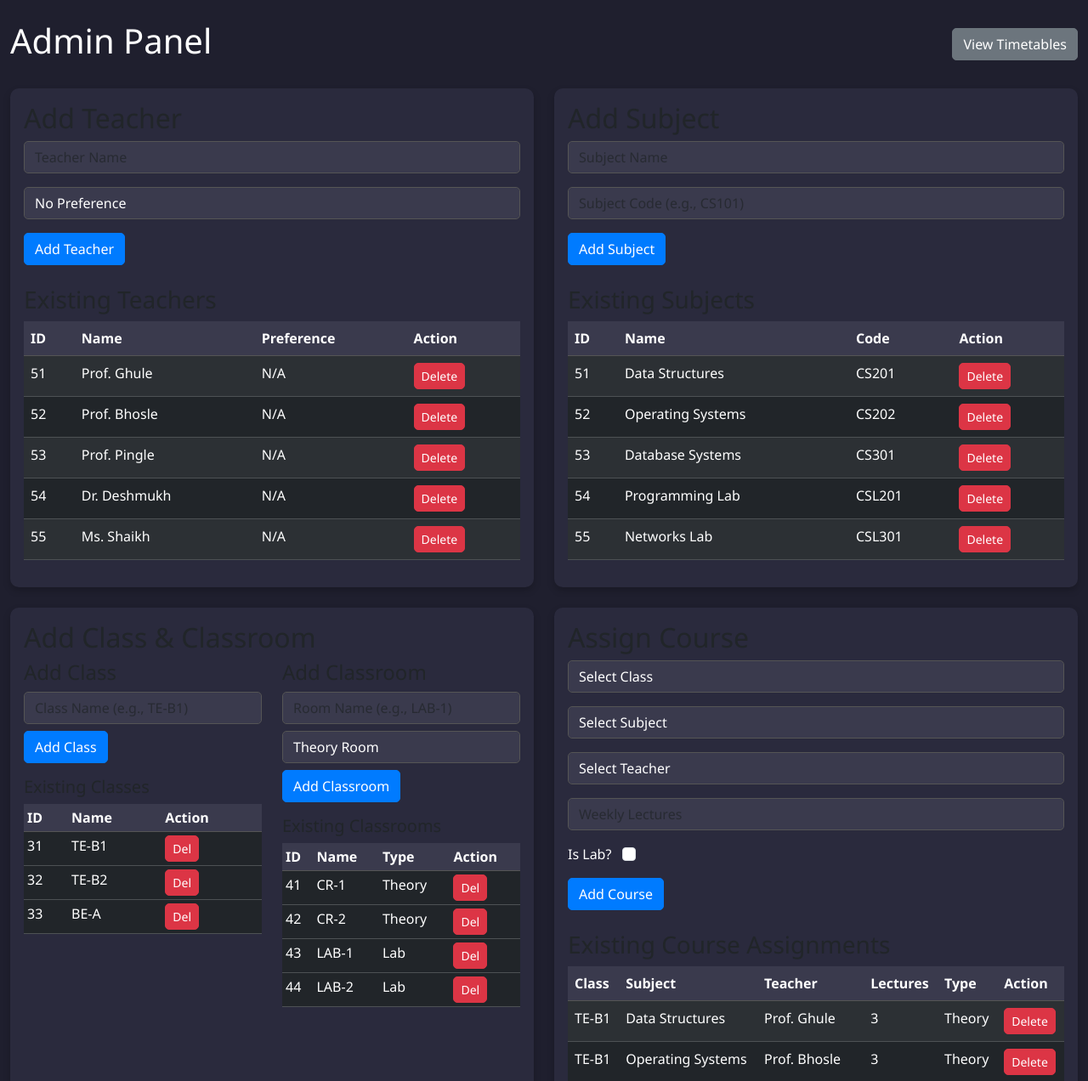
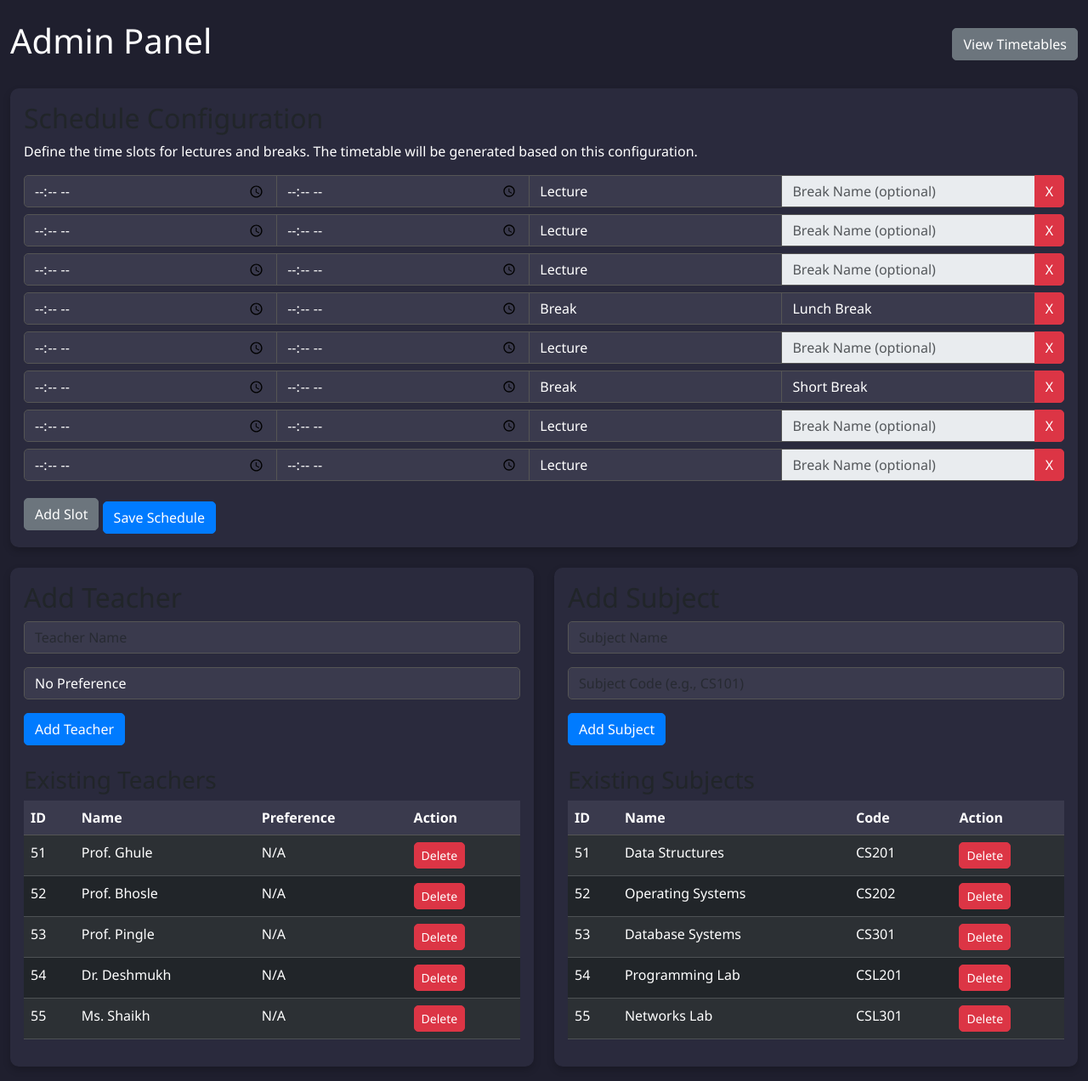
Before and after one commit to SagarDubey10/Smart-Classroom-Time-Table-Scheduler, a Flask app: page /manage in a window 1280 px wide. Shown: the top 1272 px of the page at 85% size. Run offline with Flask 3, Linux system fonts and the light colour scheme; data comes from the database, SQL or seed files in the repository; both versions use the stored data as it was after the commit.

Commit message:
Added Time Slot Selection feature

```diff
--- a/app.py
+++ b/app.py
@@ -1,4 +1,3 @@
-# app.py
 from flask import Flask, render_template, request, jsonify, g, redirect, url_for, send_file
 import sqlite3
 from datetime import datetime, timedelta
@@ -9,19 +8,9 @@
 from reportlab.lib.styles import getSampleStyleSheet
 import io
 
-# Import the blueprint from the new file
-from admin_routes import admin_bp
-
 app = Flask(__name__)
 DB_PATH = 'timetable.db'
 DAYS = ['MON', 'TUE', 'WED', 'THU', 'FRI', 'SAT']
-SLOT_TIMES = [
-    ('09:00', '10:00'), ('10:00', '11:00'), ('11:00', '12:00'),
-    ('12:30', '13:30'), ('13:30', '14:30'), ('14:30', '15:30'), ('15:30', '16:30')
-]
-
-# Register the blueprint
-app.register_blueprint(admin_bp)
 
 # --- DATABASE HELPERS ---
 def get_db():
@@ -91,6 +80,13 @@
                 FOREIGN KEY (teacher_id) REFERENCES teachers(teacher_id),
                 FOREIGN KEY (classroom_id) REFERENCES classrooms(classroom_id)
             );
+            CREATE TABLE IF NOT EXISTS schedule_config (
+                config_id INTEGER PRIMARY KEY,
+                is_break INTEGER,
+                start_time TEXT,
+                end_time TEXT,
+                break_name TEXT
+            );
         ''')
         db.commit()
 
@@ -105,6 +101,7 @@
         DELETE FROM classes;
         DELETE FROM teacher_preferences;
         DELETE FROM teachers;
+        DELETE FROM schedule_config;
     ''')
     teachers = [('Prof. Ghule',), ('Prof. Bhosle',), ('Prof. Pingle',), ('Dr. Deshmukh',), ('Ms. Shaikh',)]
     cur.executemany('INSERT INTO teachers (name) VALUES (?)', teachers)
@@ -121,9 +118,9 @@
     courses = [
         (class_ids['TE-B1'], subject_ids['CS201'], teacher_ids['Prof. Ghule'], 3, 0),
         (class_ids['TE-B1'], subject_ids['CS202'], teacher_ids['Prof. Bhosle'], 3, 0),
-        (class_ids['TE-B1'], subject_ids['CSL201'], teacher_ids['Prof. Pingle'], 2, 1), # Lab (2-hr session, 2 times a week = 4 hours)
+        (class_ids['TE-B1'], subject_ids['CSL201'], teacher_ids['Prof. Pingle'], 2, 1),
         (class_ids['TE-B2'], subject_ids['CS301'], teacher_ids['Dr. Deshmukh'], 3, 0),
-        (class_ids['TE-B2'], subject_ids['CSL301'], teacher_ids['Ms. Shaikh'], 2, 1),  # Lab (2-hr session, 2 times a week = 4 hours)
+        (class_ids['TE-B2'], subject_ids['CSL301'], teacher_ids['Ms. Shaikh'], 2, 1),
         (class_ids['BE-A'], subject_ids['CS301'], teacher_ids['Prof. Ghule'], 4, 0)
     ]
     cur.executemany('INSERT INTO courses (class_id, subject_id, teacher_id, weekly_lectures, is_lab) VALUES (?, ?, ?, ?, ?)', courses)
@@ -133,9 +130,29 @@
         (teacher_ids['Prof. Bhosle'], 'afternoon')
     ]
     cur.executemany('INSERT OR REPLACE INTO teacher_preferences (teacher_id, preference) VALUES (?, ?)', teacher_prefs)
+
+    # Seed initial schedule configuration
+    config = [
+        (1, 0, '10:30 AM', '11:30 AM', None),
+        (2, 0, '11:30 AM', '12:30 PM', None),
+        (3, 0, '12:30 PM', '01:30 PM', None),
+        (4, 1, '01:30 PM', '02:15 PM', 'Lunch Break'),
+        (5, 0, '02:15 PM', '03:15 PM', None),
+        (6, 1, '03:15 PM', '03:30 PM', 'Short Break'),
+        (7, 0, '03:30 PM', '04:30 PM', None),
+        (8, 0, '04:30 PM', '05:30 PM', None)
+    ]
+    cur.executemany('INSERT INTO schedule_config (config_id, is_break, start_time, end_time, break_name) VALUES (?, ?, ?, ?, ?)', config)
+
     db.commit()
 
 # --- TIMETABLE GENERATION & VALIDATION ---
+def get_slot_times():
+    db = get_db()
+    cur = db.cursor()
+    cur.execute('SELECT start_time, end_time, is_break, break_name FROM schedule_config ORDER BY config_id')
+    return cur.fetchall()
+
 def generate_timetable():
     db = get_db()
     cur = db.cursor()
@@ -145,6 +162,9 @@
     courses = cur.fetchall()
     teacher_prefs = {row['teacher_id']: row['preference'] for row in cur.execute('SELECT * FROM teacher_preferences').fetchall()}
     teacher_lab_times = {}
+
+    SLOTS = get_slot_times()
+    TEACHABLE_SLOTS = [(i, s) for i, s in enumerate(SLOTS) if not s['is_break']]
 
     def is_slot_available(day, time_start, time_end, teacher_id, classroom_id, class_id):
         cur.execute('SELECT 1 FROM timetable_slots WHERE teacher_id = ? AND day = ? AND NOT (time_end <= ? OR time_start >= ?)', (teacher_id, day, time_start, time_end))
@@ -156,9 +176,12 @@
         return True
 
     def schedule_session(course, day, start_slot_index, duration, classroom):
-        if start_slot_index + duration > len(SLOT_TIMES): return False
-        start_time = SLOT_TIMES[start_slot_index][0]
-        end_time = SLOT_TIMES[start_slot_index + duration - 1][1]
+        if start_slot_index + duration > len(TEACHABLE_SLOTS): return False
+        start_time_idx = TEACHABLE_SLOTS[start_slot_index][0]
+        end_time_idx = TEACHABLE_SLOTS[start_slot_index + duration - 1][0]
+        start_time = SLOTS[start_time_idx]['start_time']
+        end_time = SLOTS[end_time_idx]['end_time']
+
         if is_slot_available(day, start_time, end_time, course['teacher_id'], classroom['classroom_id'], course['class_id']):
             cur.execute('''
                 INSERT INTO timetable_slots (class_id, day, time_start, time_end, course_id, teacher_id, classroom_id)
@@ -171,55 +194,59 @@
     labs_to_schedule = []
     for course in courses:
         if course['is_lab']:
-            # Schedule a 2-hour lab session for a total of 'weekly_lectures' hours
             for _ in range(course['weekly_lectures'] // 2):
                 labs_to_schedule.append(course)
         else:
             for _ in range(course['weekly_lectures']):
                 lectures_to_schedule.append(course)
 
-    # 1. Schedule Labs First (2-hour blocks)
     cur.execute('SELECT * FROM classrooms WHERE is_lab = 1')
     lab_rooms = cur.fetchall()
     for lab in labs_to_schedule:
         placed = False
         for day in random.sample(DAYS, len(DAYS)):
-            for i in range(len(SLOT_TIMES) - 1):
+            for i in range(len(TEACHABLE_SLOTS) - 1):
                 room = random.choice(lab_rooms)
                 if schedule_session(lab, day, i, 2, room):
                     placed = True
-                    teacher_lab_times[lab['teacher_id']] = {'day': day, 'end_time': SLOT_TIMES[i + 1][1]}
+                    start_slot_idx_abs = TEACHABLE_SLOTS[i][0]
+                    teacher_lab_times[lab['teacher_id']] = {'day': day, 'end_time': SLOTS[start_slot_idx_abs + 1]['end_time']}
                     break
             if placed: break
 
-    # 2. Schedule Lectures with constraints
+    theory_lecture_days = {day: set() for day in DAYS}
+    teacher_last_slot = {}
+
     for lecture in lectures_to_schedule:
         placed = False
         teacher_id = lecture['teacher_id']
         teacher_pref = teacher_prefs.get(teacher_id)
+        class_id = lecture['class_id']
 
         days_to_try = random.sample(DAYS, len(DAYS))
         random.shuffle(days_to_try)
 
         for day in days_to_try:
-            slots_to_try = list(range(len(SLOT_TIMES)))
+            if class_id in theory_lecture_days[day]:
+                continue
+
+            slots_to_try = list(range(len(TEACHABLE_SLOTS)))
             random.shuffle(slots_to_try)
 
-            # Prioritize based on preference
             if teacher_pref == 'morning':
                 slots_to_try.sort(key=lambda i: i > 2)
             elif teacher_pref == 'afternoon':
                 slots_to_try.sort(key=lambda i: i <= 2)
 
             for i in slots_to_try:
-                start_time = SLOT_TIMES[i][0]
-                end_time = SLOT_TIMES[i][1]
+                start_slot_idx_abs = TEACHABLE_SLOTS[i][0]
+                start_time = SLOTS[start_slot_idx_abs]['start_time']
+                end_time = SLOTS[start_slot_idx_abs]['end_time']
 
-                # Check for 2-hour gap after lab
                 lab_info = teacher_lab_times.get(teacher_id)
                 if lab_info and lab_info['day'] == day:
-                    lab_end_time = datetime.strptime(lab_info['end_time'], '%H:%M')
-                    current_start_time = datetime.strptime(start_time, '%H:%M')
+                    lab_end_time = datetime.strptime(lab_info['end_time'], '%I:%M %p')
+                    current_start_time = datetime.strptime(start_time, '%I:%M %p')
                     if (current_start_time - lab_end_time).total_seconds() < 7200:
                         continue
 
@@ -230,6 +257,7 @@
                 room = random.choice(theory_rooms)
                 if schedule_session(lecture, day, i, 1, room):
                     placed = True
+                    theory_lecture_days[day].add(class_id)
                     break
             if placed: break
     db.commit()
@@ -237,6 +265,14 @@
 def validate_change(slot_id, day, time_start, time_end, teacher_id, classroom_id, class_id):
     db = get_db()
     cur = db.cursor()
+
+    cur.execute('SELECT is_lab FROM courses WHERE subject_id IN (SELECT subject_id FROM timetable_slots WHERE slot_id = ?)', (slot_id,))
+    is_lab_row = cur.fetchone()
+    is_lab = is_lab_row['is_lab'] if is_lab_row else 0
+    if not is_lab:
+        cur.execute('SELECT 1 FROM timetable_slots ts JOIN courses co ON ts.course_id = co.course_id WHERE ts.day = ? AND ts.class_id = ? AND co.is_lab = 0 AND ts.slot_id != ?', (day, class_id, slot_id))
+        if cur.fetchone():
+            return False, 'Error: Only one theory lecture per day for this class is allowed.'
 
     query = 'SELECT teacher_id FROM timetable_slots WHERE day = ? AND NOT (time_end <= ? OR time_start >= ?) AND teacher_id = ?'
     params = (day, time_start, time_end, teacher_id)
@@ -291,7 +327,8 @@
         JOIN subjects sub ON c.subject_id = sub.subject_id
         JOIN classes cl ON c.class_id = cl.class_id
     ''').fetchall()
-    return render_template('manage.html', teachers=teachers, subjects=subjects, classes=classes, classrooms=classrooms, courses=courses)
+    schedule_config = get_slot_times()
+    return render_template('manage.html', teachers=teachers, subjects=subjects, classes=classes, classrooms=classrooms, courses=courses, schedule_config=schedule_config)
 
 @app.route('/api/timetable/generate', methods=['POST'])
 def api_generate():
@@ -308,7 +345,9 @@
         return jsonify({'error': 'Class not found'}), 404
     class_id = class_id_row['class_id']
 
-    grid = {day: {slot[0]: None for slot in SLOT_TIMES} for day in DAYS}
+    SLOTS = get_slot_times()
+    TEACHABLE_SLOTS = [s for s in SLOTS if not s['is_break']]
+    grid = {day: {slot['start_time']: None for slot in TEACHABLE_SLOTS} for day in DAYS}
 
     slots_query = '''
         SELECT ts.*, t.name as teacher_name, s.name as subject_name, c.name as classroom_name, co.is_lab
@@ -323,19 +362,20 @@
     slots = cur.fetchall()
 
     for slot in slots:
-        start_time_obj = datetime.strptime(slot['time_start'], '%H:%M')
-        end_time_obj = datetime.strptime(slot['time_end'], '%H:%M')
+        start_time_obj = datetime.strptime(slot['time_start'], '%I:%M %p')
+        end_time_obj = datetime.strptime(slot['time_end'], '%I:%M %p')
         duration_minutes = (end_time_obj - start_time_obj).total_seconds() / 60
 
-        start_index = next(i for i, time in enumerate(SLOT_TIMES) if time[0] == slot['time_start'])
+        try:
+            start_index = next(i for i, time in enumerate(SLOTS) if time['start_time'] == slot['time_start'])
+        except StopIteration:
+            continue
 
-        # Determine how many slots to fill
-        # This assumes each slot is 60 minutes.
         duration_slots = int(duration_minutes / 60)
 
         for i in range(start_index, start_index + duration_slots):
-            if i < len(SLOT_TIMES):
-                grid[slot['day']][SLOT_TIMES[i][0]] = dict(slot)
+            if i < len(SLOTS) and not SLOTS[i]['is_break']:
+                grid[slot['day']][SLOTS[i]['start_time']] = dict(slot)
 
     cur.execute('SELECT teacher_id, name FROM teachers')
     teachers = [dict(row) for row in cur.fetchall()]
@@ -351,7 +391,8 @@
     return jsonify({
         'grid': grid,
         'days': DAYS,
-        'slots': [s[0] for s in SLOT_TIMES],
+        'slots': [s['start_time'] for s in SLOTS if not s['is_break']],
+        'slots_full': [dict(s) for s in SLOTS],
         'options': {'teachers': teachers, 'subjects': subjects, 'classrooms': classrooms, 'courses': courses, 'classes': classes}
     })
 
@@ -410,12 +451,27 @@
     except Exception as e:
         return jsonify({'status': 'error', 'message': str(e)}), 500
 
+@app.route('/api/admin/schedule_config', methods=['GET', 'POST'])
+def api_update_schedule_config():
+    db = get_db()
+    cur = db.cursor()
+    if request.method == 'POST':
+        data = request.json
+        cur.execute('DELETE FROM schedule_config')
+
+        config = [(i + 1, slot['is_break'], slot['start'], slot['end'], slot.get('name')) for i, slot in enumerate(data['slots'])]
+        cur.executemany('INSERT INTO schedule_config (config_id, is_break, start_time, end_time, break_name) VALUES (?, ?, ?, ?, ?)', config)
+        db.commit()
+        return jsonify({'status': 'success', 'message': 'Schedule configuration updated!'})
+    else:
+        schedule_config = [dict(row) for row in cur.execute('SELECT * FROM schedule_config ORDER BY config_id').fetchall()]
+        return jsonify({'status': 'success', 'config': schedule_config})
+
 
 # --- Admin Panel Delete Route ---
 @app.route('/api/admin/delete/<entity>/<id>', methods=['DELETE'])
 def delete_entity(entity, id):
     db = get_db()
-    # Use a dictionary to map plural entity names to singular column IDs
     id_map = {
         'teachers': 'teacher_id',
         'subjects': 'subject_id',
@@ -438,33 +494,15 @@
     except Exception as e:
         return jsonify({'status': 'error', 'message': str(e)}), 500
 
-
 @app.route('/download/pdf/<class_name>')
 def download_pdf(class_name):
     db = get_db()
     cur = db.cursor()
     cur.execute('SELECT class_id FROM classes WHERE name = ?', (class_name,))
     class_id = cur.fetchone()['class_id']
-    timetable_data = [['Time'] + DAYS]
-    for slot_time in SLOT_TIMES:
-        row = [f"{slot_time[0]} - {slot_time[1]}"]
-        for day in DAYS:
-            cur.execute('''
-                SELECT s.name as subject_name, t.name as teacher_name, c.name as classroom_name
-                FROM timetable_slots ts
-                JOIN courses co ON ts.course_id = co.course_id
-                JOIN subjects s ON co.subject_id = s.subject_id
-                JOIN teachers t ON ts.teacher_id = t.teacher_id
-                JOIN classrooms c ON ts.classroom_id = c.classroom_id
-                WHERE ts.class_id = ? AND ts.day = ? AND ts.time_start = ?
-            ''', (class_id, day, slot_time[0]))
-            result = cur.fetchone()
-            if result:
-                row.append(f"{result['subject_name']}\n({result['teacher_name']})\n@{result['classroom_name']}")
-            else:
-                row.append('')
-        timetable_data.append(row)
+    SLOTS = get_slot_times()
 
+    # PDF generation logic
     buffer = io.BytesIO()
     doc = SimpleDocTemplate(buffer, pagesize=letter)
     styles = getSampleStyleSheet()
@@ -472,6 +510,38 @@
     title_style = styles['Title']
     story.append(Paragraph(f"Timetable for {class_name}", title_style))
     story.append(Spacer(1, 0.2 * 10))
+
+    # Prepare data for the PDF table, handling breaks as merged cells
+    timetable_data_pdf = [['Time'] + DAYS]
+
+    for slot in SLOTS:
+        if slot['is_break']:
+            # For a break, create a row with the time and a single cell spanning the entire width
+            row = [f"{slot['start_time']} - {slot['end_time']}", slot['break_name']]
+            timetable_data_pdf.append(row)
+        else:
+            # For a lecture slot, create a row with cells for each day
+            row = [f"{slot['start_time']} - {slot['end_time']}"]
+            for day in DAYS:
+                cur.execute('''
+                    SELECT s.name as subject_name, t.name as teacher_name, c.name as classroom_name
+                    FROM timetable_slots ts
+                    JOIN courses co ON ts.course_id = co.course_id
+                    JOIN subjects s ON co.subject_id = s.subject_id
+                    JOIN teachers t ON ts.teacher_id = t.teacher_id
+                    JOIN classrooms c ON ts.classroom_id = c.classroom_id
+                    WHERE ts.class_id = ? AND ts.day = ? AND ts.time_start = ?
+                ''', (class_id, day, slot['start_time']))
+                result = cur.fetchone()
+                if result:
+                    row.append(f"{result['subject_name']}\n({result['teacher_name']})\n@{result['classroom_name']}")
+                else:
+                    row.append('')
+            timetable_data_pdf.append(row)
+
+    # Calculate column widths and styling for the PDF table
+    num_cols = len(DAYS) + 1
+    col_widths = [1.5*72] + [1.5*72] * len(DAYS)
     table_style = TableStyle([
         ('GRID', (0, 0), (-1, -1), 1, colors.black),
         ('BACKGROUND', (0, 0), (-1, 0), colors.HexColor('#2a2a3d')),
@@ -481,9 +551,19 @@
         ('VALIGN', (0, 0), (-1, -1), 'MIDDLE'),
         ('FONTSIZE', (0, 0), (-1, -1), 8),
     ])
-    timetable_table = Table(timetable_data, colWidths=[1.5*72, 1.5*72, 1.5*72, 1.5*72, 1.5*72, 1.5*72, 1.5*72])
+
+    # Add SPAN commands for break rows
+    row_index = 0
+    for slot in SLOTS:
+        if slot['is_break']:
+            table_style.add('SPAN', (1, row_index + 1), (num_cols - 1, row_index + 1))
+            table_style.add('BACKGROUND', (1, row_index + 1), (num_cols - 1, row_index + 1), colors.HexColor('#5c6c7c'))
+        row_index += 1
+
+    timetable_table = Table(timetable_data_pdf, colWidths=col_widths)
     timetable_table.setStyle(table_style)
     story.append(timetable_table)
+
     doc.build(story)
     buffer.seek(0)
     return send_file(buffer, as_attachment=True, download_name=f'timetable_{class_name}.pdf', mimetype='application/pdf')
--- a/static/js/manage.js
+++ b/static/js/manage.js
@@ -5,7 +5,101 @@
     document.getElementById('addClassForm').addEventListener('submit', handleAddClass);
     document.getElementById('addClassroomForm').addEventListener('submit', handleAddClassroom);
     document.getElementById('addCourseForm').addEventListener('submit', handleAddCourse);
+
+    // Schedule Config form event listeners
+    const scheduleConfigForm = document.getElementById('scheduleConfigForm');
+    const slotInputsContainer = document.getElementById('slotInputs');
+    const addSlotBtn = document.getElementById('addSlotBtn');
+
+    addSlotBtn.addEventListener('click', () => addSlotInput());
+    scheduleConfigForm.addEventListener('submit', handleScheduleConfig);
+
+    fetchScheduleConfig();
 });
+
+async function fetchScheduleConfig() {
+    const res = await fetch('/api/admin/schedule_config');
+    const data = await res.json();
+    if (data.status === 'success' && data.config.length > 0) {
+        renderScheduleConfigForm(data.config);
+    } else {
+        addSlotInput();
+    }
+}
+
+function renderScheduleConfigForm(config) {
+    const slotInputsContainer = document.getElementById('slotInputs');
+    slotInputsContainer.innerHTML = '';
+
+    config.forEach(slot => {
+        addSlotInput(slot);
+    });
+}
+
+function addSlotInput(slot = { start_time: '', end_time: '', is_break: 0, break_name: '' }) {
+    const slotInputsContainer = document.getElementById('slotInputs');
+    const div = document.createElement('div');
+    div.className = 'input-group mb-2';
+    // Use type="time" for native browser time picker
+    div.innerHTML = `
+        <input type="time" class="form-control" placeholder="Start Time" value="${slot.start_time || ''}" required>
+        <input type="time" class="form-control" placeholder="End Time" value="${slot.end_time || ''}" required>
+        <select class="form-control is-break-select">
+            <option value="0" ${!slot.is_break ? 'selected' : ''}>Lecture</option>
+            <option value="1" ${slot.is_break ? 'selected' : ''}>Break</option>
+        </select>
+        <input type="text" class="form-control break-name-input" placeholder="Break Name (optional)" value="${slot.break_name || ''}" ${!slot.is_break ? 'disabled' : ''}>
+        <button type="button" class="btn btn-danger remove-slot">X</button>
+    `;
+    div.querySelector('.remove-slot').onclick = () => div.remove();
+    div.querySelector('.is-break-select').onchange = (e) => {
+        const breakNameInput = div.querySelector('.break-name-input');
+        breakNameInput.disabled = e.target.value === '0';
+        if (e.target.value === '0') breakNameInput.value = '';
+    };
+    slotInputsContainer.appendChild(div);
+}
+
+// Function to convert HH:MM to HH:MM AM/PM
+function formatTimeFromInput(time24) {
+    if (!time24) return '';
+    const [hours, minutes] = time24.split(':');
+    let h = parseInt(hours);
+    let ampm = h >= 12 ? 'PM' : 'AM';
+    h = h % 12;
+    h = h ? h : 12; // the hour '0' should be '12'
+    let m = minutes < 10 ? '0' + minutes : minutes;
+    return `${h}:${m} ${ampm}`;
+}
+
+
+async function handleScheduleConfig(event) {
+    event.preventDefault();
+    const slotInputs = document.querySelectorAll('#slotInputs .input-group');
+    const slots = [];
+    slotInputs.forEach(group => {
+        const inputs = group.querySelectorAll('input, select');
+        const isBreak = inputs[2].value === '1';
+        slots.push({
+            start: formatTimeFromInput(inputs[0].value),
+            end: formatTimeFromInput(inputs[1].value),
+            is_break: isBreak,
+            name: isBreak ? inputs[3].value : null
+        });
+    });
+
+    const payload = {
+        slots: slots
+    };
+
+    const res = await postData('/api/admin/schedule_config', payload);
+    if (res.status === 'success') {
+        alert(res.message);
+        window.location.reload();
+    } else {
+        alert('Error: ' + res.message);
+    }
+}
 
 async function handleAddTeacher(event) {
     event.preventDefault();
--- a/templates/manage.html
+++ b/templates/manage.html
@@ -12,6 +12,29 @@
     <div class="d-flex justify-content-between align-items-center mb-4">
         <h1 class="text-white">Admin Panel</h1>
         <a href="{{ url_for('index') }}" class="btn btn-secondary">View Timetables</a>
+    </div>
+
+    <div class="card p-3 mb-4">
+        <h2 class="card-title">Schedule Configuration</h2>
+        <p class="text-white">Define the time slots for lectures and breaks. The timetable will be generated based on this configuration.</p>
+        <form id="scheduleConfigForm">
+            <div id="slotInputs">
+                {% for slot in schedule_config %}
+                    <div class="input-group mb-2">
+                        <input type="time" class="form-control" placeholder="Start Time" value="{{ slot.start_time }}" required>
+                        <input type="time" class="form-control" placeholder="End Time" value="{{ slot.end_time }}" required>
+                        <select class="form-control is-break-select">
+                            <option value="0" {% if not slot.is_break %}selected{% endif %}>Lecture</option>
+                            <option value="1" {% if slot.is_break %}selected{% endif %}>Break</option>
+                        </select>
+                        <input type="text" class="form-control break-name-input" placeholder="Break Name (optional)" value="{{ slot.break_name or '' }}" {% if not slot.is_break %}disabled{% endif %}>
+                        <button type="button" class="btn btn-danger remove-slot">X</button>
+                    </div>
+                {% endfor %}
+            </div>
+            <button type="button" class="btn btn-secondary mt-2" id="addSlotBtn">Add Slot</button>
+            <button type="submit" class="btn btn-primary mt-3">Save Schedule</button>
+        </form>
     </div>
 
     <div class="row">
@@ -40,7 +63,8 @@
                             <tr>
                                 <td>{{ teacher.teacher_id }}</td>
                                 <td>{{ teacher.name }}</td>
-                                <td>N/A</td> <td><button onclick="deleteEntity('teachers', {{ teacher.teacher_id }})" class="btn btn-danger btn-sm">Delete</button></td>
+                                <td>N/A</td>
+                                <td><button onclick="deleteEntity('teachers', {{ teacher.teacher_id }})" class="btn btn-danger btn-sm">Delete</button></td>
                             </tr>
                             {% endfor %}
                         </tbody>
@@ -193,6 +217,7 @@
     </div>
 </div>
 
+<script src="https://cdn.jsdelivr.net/npm/bootstrap@5.3.1/dist/js/bootstrap.bundle.min.js"></script>
 <script src="{{ url_for('static', filename='js/manage.js') }}"></script>
 </body>
 </html>
```
Also changed, not shown: static/js/timetable.js (+20 -10 lines), timetable.db.
